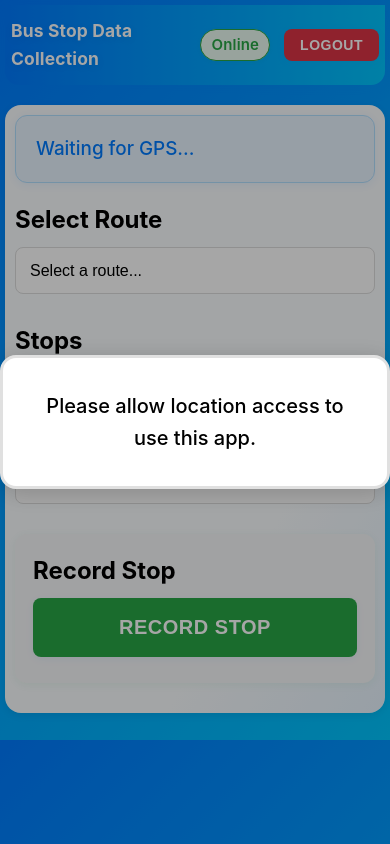
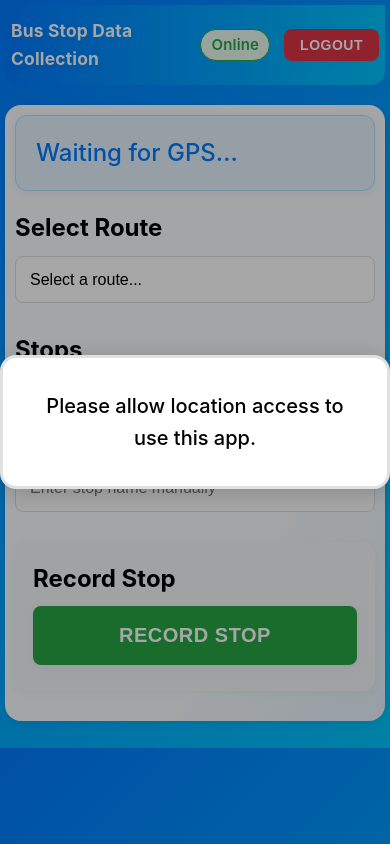
Before and after one commit to nammayatri/bus-route-tracker, a Flask app: page /record-data/bus-data in a window 390 px wide. Run offline with Flask 3, Linux system fonts and the light colour scheme; some libraries are stand-ins or nearby versions.

Commit message:
refactor: update current location display and streamline position handling
- Wrapped the current location text in a span for improved styling and structure.
- Removed redundant comments and streamlined the position update logic in the script.
- Enhanced the UI by adjusting the font size for better visibility in the styles.

```diff
--- a/static/index.html
+++ b/static/index.html
@@ -20,7 +20,7 @@
         </header>
 
         <div class="main-content">
-            <div id="current-location" class="location-display">Waiting for GPS...</div>
+            <div id="current-location" class="location-display"><span class="current-location-text">Waiting for GPS...</span></div>
 
             <div class="route-selection">
                 <h2>Select Route</h2>
--- a/static/script.js
+++ b/static/script.js
@@ -363,11 +363,7 @@ function handlePositionUpdate(position) {
         lon: position.coords.longitude,
         timestamp: position.timestamp
     };
-
-    // Update accuracy information
     locationAccuracy = position.coords.accuracy;
-
-    // Check if we've moved significantly
     if (lastKnownPosition) {
         const distance = calculateDistance(
             lastKnownPosition.lat,
@@ -375,30 +371,24 @@ function handlePositionUpdate(position) {
             newPosition.lat,
             newPosition.lon
         );
-
-        // Update movement state if we moved more than threshold
         if (distance > movementThreshold) {
             isMoving = true;
             lastMovementCheck = Date.now();
         } else if (Date.now() - lastMovementCheck > 30000) {
-            // If no significant movement for 30 seconds, consider stationary
             isMoving = false;
         }
-
-        // If movement state changed, restart tracking with new interval
         if ((isMoving && trackingIsStationary()) || (!isMoving && !trackingIsStationary())) {
             restartLocationTracking();
         }
     }
-
-    // Update our location state
     lastKnownPosition = newPosition;
     currentPosition = {
         lat: newPosition.lat,
         lon: newPosition.lon
     };
-
-    // Send to backend if online and it's a significant update
+    if (selectedRoute && stops.length > 0) {
+        renderStopsUI();
+    }
     if (isOnline && shouldSendToBackend(newPosition)) {
         sendLocationToBackend(newPosition.lat, newPosition.lon);
     }
--- a/static/styles.css
+++ b/static/styles.css
@@ -349,29 +349,7 @@ button:hover, .record-btn:hover {
         max-height: 50vh;
     }
 
-    #current-location {
-        padding: 7px 6px;
-        font-size: 0.82rem;
-        border-radius: 9px;
-        gap: 5px;
-        margin-bottom: 10px;
-        min-height: 32px;
-    }
-    .current-location-icon {
-        font-size: 1em;
-        margin-right: 2px;
-    }
-    #current-location span {
-        text-overflow: ellipsis;
-        overflow: hidden;
-        display: inline-block;
-    }
-    #current-location b {
-        white-space: nowrap;
-        font-weight: 600;
-        color: #0056b3;
-        margin-left: 2px;
-    }
+
     header {
         padding: 12px 6px 12px 6px;
         min-height: 44px;
@@ -499,7 +477,7 @@ button:hover, .record-btn:hover {
     border: 1.5px solid #b3e0ff;
     border-radius: 12px;
     padding: 18px 20px;
-    font-size: 1.18rem;
+    font-size: 1.5rem;
     font-weight: 500;
     color: #007bff;
     margin-bottom: 18px;
```
